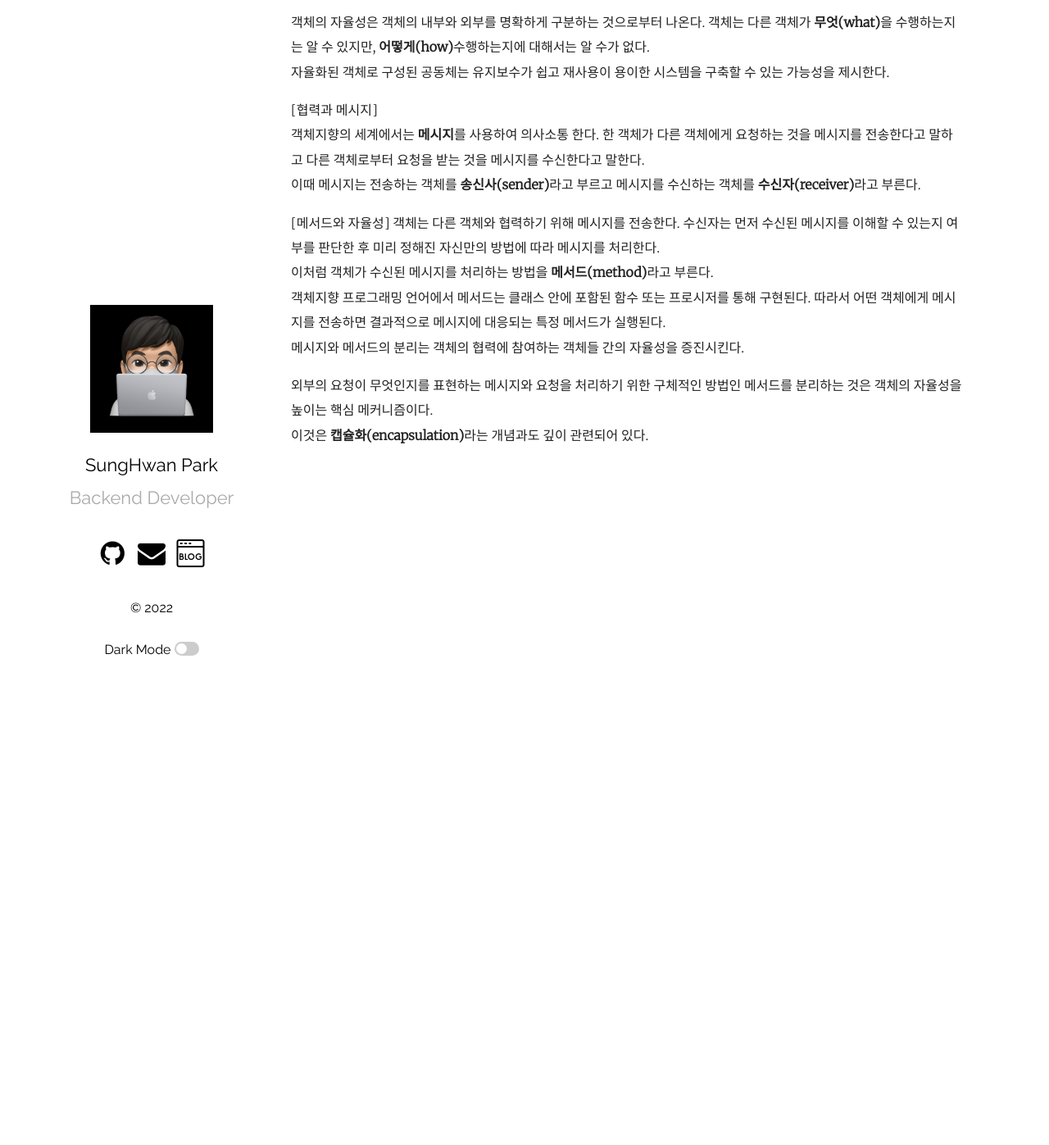
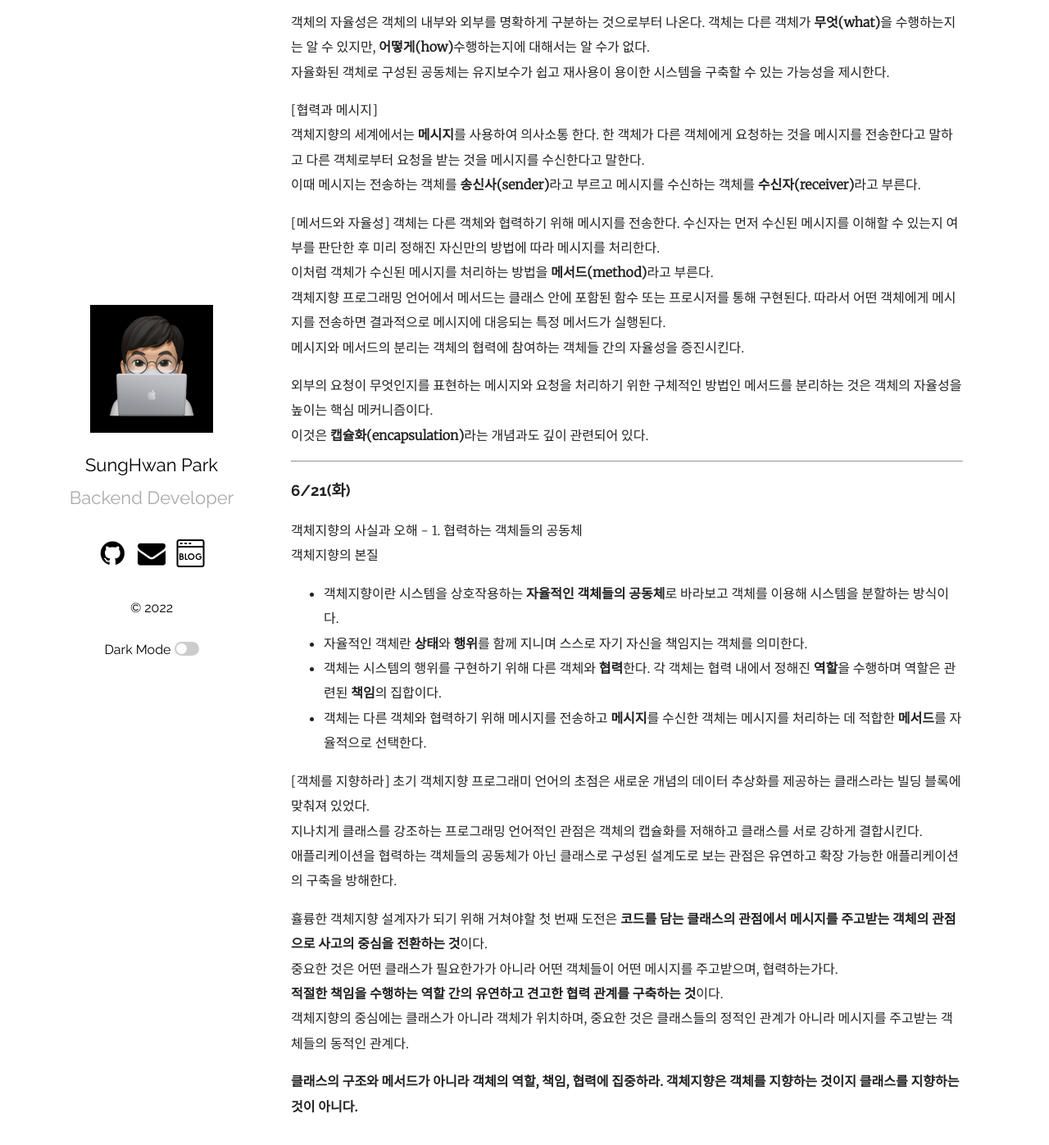
Before and after one commit to mrpark219/TIL, a Jekyll site: the page built from _posts/2022-06-01-6월TIL.markdown, in a window 1280 px wide and 1400 px high, scrolled down 17403 px. Shown: the top 1397 px of the window at 82% size. Built offline with Jekyll 4.4.1, drawn with Linux system fonts in a browser that asks for light colours; comment, search, counter and statistics services are not loaded.

Commit message:
feat: 2022-06-21 TIL 추가

```diff
--- a/_posts/2022-06-01-6월TIL.markdown
+++ b/_posts/2022-06-01-6월TIL.markdown
@@ -776,3 +776,27 @@ public class Client {
 
 외부의 요청이 무엇인지를 표현하는 메시지와 요청을 처리하기 위한 구체적인 방법인 메서드를 분리하는 것은 객체의 자율성을 높이는 핵심 메커니즘이다.
 이것은 **캡슐화(encapsulation)**라는 개념과도 깊이 관련되어 있다.
+
+---
+
+### 6/21(화)
+
+객체지향의 사실과 오해 - 1. 협력하는 객체들의 공동체
+객체지향의 본질
+
+-   객체지향이란 시스템을 상호작용하는 **자율적인 객체들의 공동체**로 바라보고 객체를 이용해 시스템을 분할하는 방식이다.
+-   자율적인 객체란 **상태**와 **행위**를 함께 지니며 스스로 자기 자신을 책임지는 객체를 의미한다.
+-   객체는 시스템의 행위를 구현하기 위해 다른 객체와 **협력**한다. 각 객체는 협력 내에서 정해진 **역할**을 수행하며 역할은 관련된 **책임**의 집합이다.
+-   객체는 다른 객체와 협력하기 위해 메시지를 전송하고 **메시지**를 수신한 객체는 메시지를 처리하는 데 적합한 **메서드**를 자율적으로 선택한다.
+
+[객체를 지향하라]
+초기 객체지향 프로그래미 언어의 초점은 새로운 개념의 데이터 추상화를 제공하는 클래스라는 빌딩 블록에 맞춰져 있었다.
+지나치게 클래스를 강조하는 프로그래밍 언어적인 관점은 객체의 캡슐화를 저해하고 클래스를 서로 강하게 결합시킨다.
+애플리케이션을 협력하는 객체들의 공동체가 아닌 클래스로 구성된 설계도로 보는 관점은 유연하고 확장 가능한 애플리케이션의 구축을 방해한다.
+
+휼륭한 객체지향 설계자가 되기 위해 거쳐야할 첫 번째 도전은 **코드를 담는 클래스의 관점에서 메시지를 주고받는 객체의 관점으로 사고의 중심을 전환하는 것**이다.
+중요한 것은 어떤 클래스가 필요한가가 아니라 어떤 객체들이 어떤 메시지를 주고받으며, 협력하는가다.
+**적절한 책임을 수행하는 역할 간의 유연하고 견고한 협력 관계를 구축하는 것**이다.
+객체지향의 중심에는 클래스가 아니라 객체가 위치하며, 중요한 것은 클래스들의 정적인 관계가 아니라 메시지를 주고받는 객체들의 동적인 관계다.
+
+**클래스의 구조와 메서드가 아니라 객체의 역할, 책임, 협력에 집중하라. 객체지향은 객체를 지향하는 것이지 클래스를 지향하는 것이 아니다.**
```
